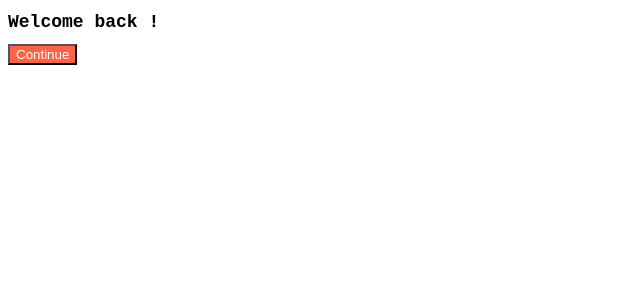
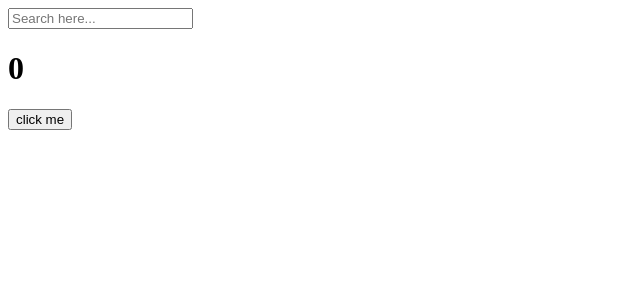
Before and after one commit to chanani/nomadcoders-movie-app, a React (Create React App) app: page / in a window 1280 px wide. Shown: the top 300 px of the page, without its empty margins (0-640 px from the left). Built offline with nearby package versions, Linux system fonts and the light colour scheme.

Commit message:
react useEffect

```diff
--- a/src/App.js
+++ b/src/App.js
@@ -1,11 +1,32 @@
 import Button from "./Button";
 import styles from "./App.module.css"
+import { useState, useEffect } from "react";
 function App() {
+  const [counter, setValue] = useState(0);
+  const [keyword, setKeyword] = useState("");
+  const onClick = () => setValue((prev) => prev + 1);
+  const onChange = (event) => setKeyword(event.target.value);
+  const iRunOnlyOnce = () => {
+    console.log("i run only once.");
+  };
+  useEffect(iRunOnlyOnce, []);
+  useEffect(() => {
+    console.log("I run when 'keyword' changes.");
+    if(keyword !== "" && keyword.length > 5){
+      console.log("SEARCH FOR", keyword);
+    }
+  },[keyword]);
   return (
     <div>
-      <h1 className={styles.title}>Welcome back !</h1>
-      <Button text={"Continue"}/>
-      </div>
+      <input
+      value={keyword}
+      type="text"
+      placeholder="Search here..."
+      onChange={onChange}
+      />
+      <h1>{counter}</h1>
+      <button onClick={onClick}>click me</button>
+    </div>
   );
 }
 
--- a/src/index.js
+++ b/src/index.js
@@ -5,7 +5,5 @@
 
 const root = ReactDOM.createRoot(document.getElementById('root'));
 root.render(
-  <React.StrictMode>
     <App />
-  </React.StrictMode>
 );
```
Also changed, not shown: package.json (+6 -1 lines), 1 other file (tests, documents, lock files or other folders).
